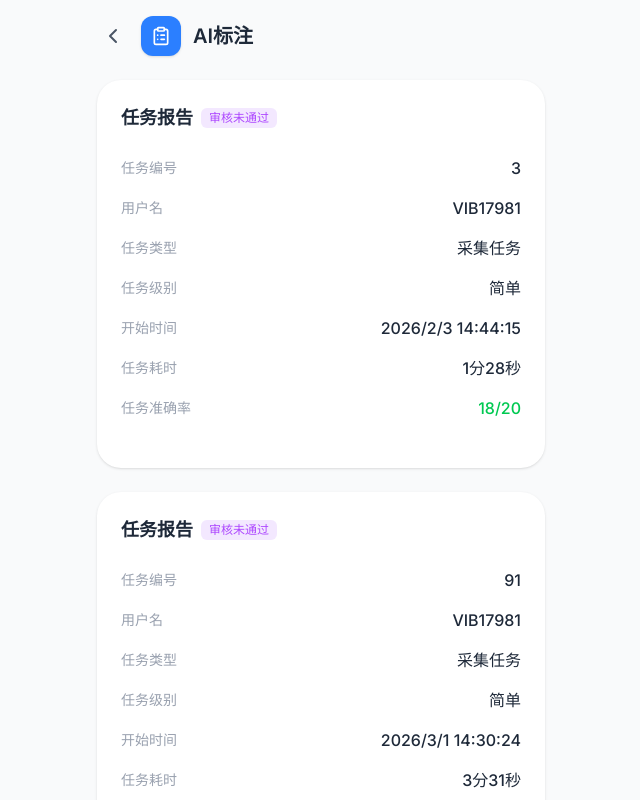
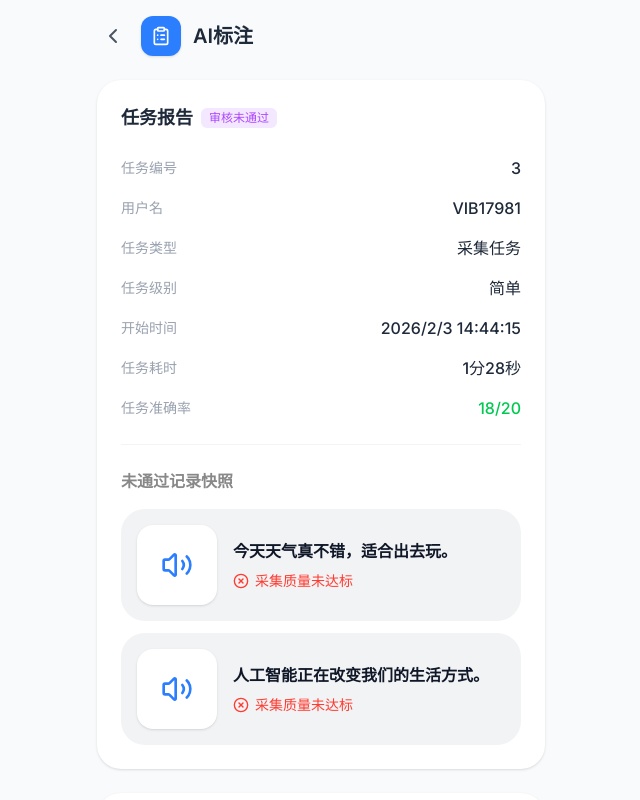
Before and after one commit to qiaojun2025/dailyreport, a React (Vite) app: page / in a window 1280 px wide. Both pictures are taken after a click on the button "1个". Shown: the top 800 px of the page, without its empty margins (319-959 px from the left). Built offline with nearby package versions, Linux system fonts and the light colour scheme.

Commit message:
feat: Add failed status display for quick judgment tasks
Introduces mock data and UI elements to display wrong questions and unpassed records when a quick judgment task fails. This provides users with feedback on specific errors.

```diff
--- a/src/App.tsx
+++ b/src/App.tsx
@@ -5,7 +5,7 @@
 
 import { useState } from "react";
 import { motion, AnimatePresence } from "motion/react";
-import { ChevronRight, ChevronLeft, ClipboardList } from "lucide-react";
+import { ChevronRight, ChevronLeft, ClipboardList, Volume2, XCircle } from "lucide-react";
 
 type View = "daily" | "list";
 
@@ -63,6 +63,32 @@ export default function App() {
       accuracy: "10/20",
       contribution: "+10 积分",
       status: "已完成"
+    }
+  ];
+
+  const mockWrongQuestions = [
+    {
+      image: "https://images.unsplash.com/photo-1523275335684-37898b6baf30?w=200&h=200&fit=crop",
+      question: "图中物品的颜色是？",
+      wrongAnswer: "黑色",
+      correctAnswer: "白色"
+    },
+    {
+      image: "https://images.unsplash.com/photo-1505740420928-5e560c06d30e?w=200&h=200&fit=crop",
+      question: "这是什么电子设备？",
+      wrongAnswer: "音箱",
+      correctAnswer: "耳机"
+    }
+  ];
+
+  const mockUnpassedRecords = [
+    {
+      text: "今天天气真不错，适合出去玩。",
+      error: "采集质量未达标"
+    },
+    {
+      text: "人工智能正在改变我们的生活方式。",
+      error: "采集质量未达标"
     }
   ];
 
@@ -248,6 +274,58 @@ export default function App() {
                 <span className="text-purple-500 font-semibold">{report.contribution}</span>
               </div>
             )}
+
+            {/* Wrong Question Snapshot Section (Quick Judgment) */}
+            {selectedStatus === "failed" && selectedCategory.includes("快判任务") && (
+              <div className="mt-6 pt-6 border-t border-gray-100">
+                <h3 className="text-[#888] text-base font-bold mb-4">错题快照</h3>
+                <div className="space-y-3">
+                  {mockWrongQuestions.map((q, qIdx) => (
+                    <div key={qIdx} className="bg-[#F2F3F5] rounded-3xl p-4 flex items-center gap-4">
+                      <img
+                        src={q.image}
+                        alt="wrong question"
+                        className="w-20 h-20 rounded-2xl object-cover shadow-sm"
+                        referrerPolicy="no-referrer"
+                      />
+                      <div className="flex-1">
+                        <p className="text-gray-900 text-base font-bold mb-2">{q.question}</p>
+                        <div className="flex items-center gap-3 text-sm font-medium">
+                          <span className="text-[#FF3B30]">{q.wrongAnswer}</span>
+                          <span className="text-gray-300">
+                            <ChevronRight size={14} strokeWidth={3} />
+                          </span>
+                          <span className="text-[#34C759]">{q.correctAnswer}</span>
+                        </div>
+                      </div>
+                    </div>
+                  ))}
+                </div>
+              </div>
+            )}
+
+            {/* Unpassed Record Snapshot Section (Collection Task) */}
+            {selectedStatus === "failed" && selectedCategory.includes("采集任务") && (
+              <div className="mt-6 pt-6 border-t border-gray-100">
+                <h3 className="text-[#888] text-base font-bold mb-4">未通过记录快照</h3>
+                <div className="space-y-3">
+                  {mockUnpassedRecords.map((record, rIdx) => (
+                    <div key={rIdx} className="bg-[#F2F3F5] rounded-3xl p-4 flex items-center gap-4">
+                      <div className="w-20 h-20 bg-white rounded-2xl flex items-center justify-center text-blue-500 shadow-sm">
+                        <Volume2 size={32} />
+                      </div>
+                      <div className="flex-1">
+                        <p className="text-gray-900 text-base font-bold mb-2">{record.text}</p>
+                        <div className="flex items-center gap-1.5 text-[#FF3B30] text-sm font-medium">
+                          <XCircle size={16} />
+                          <span>{record.error}</span>
+                        </div>
+                      </div>
+                    </div>
+                  ))}
+                </div>
+              </div>
+            )}
           </div>
         ))}
       </div>
```
